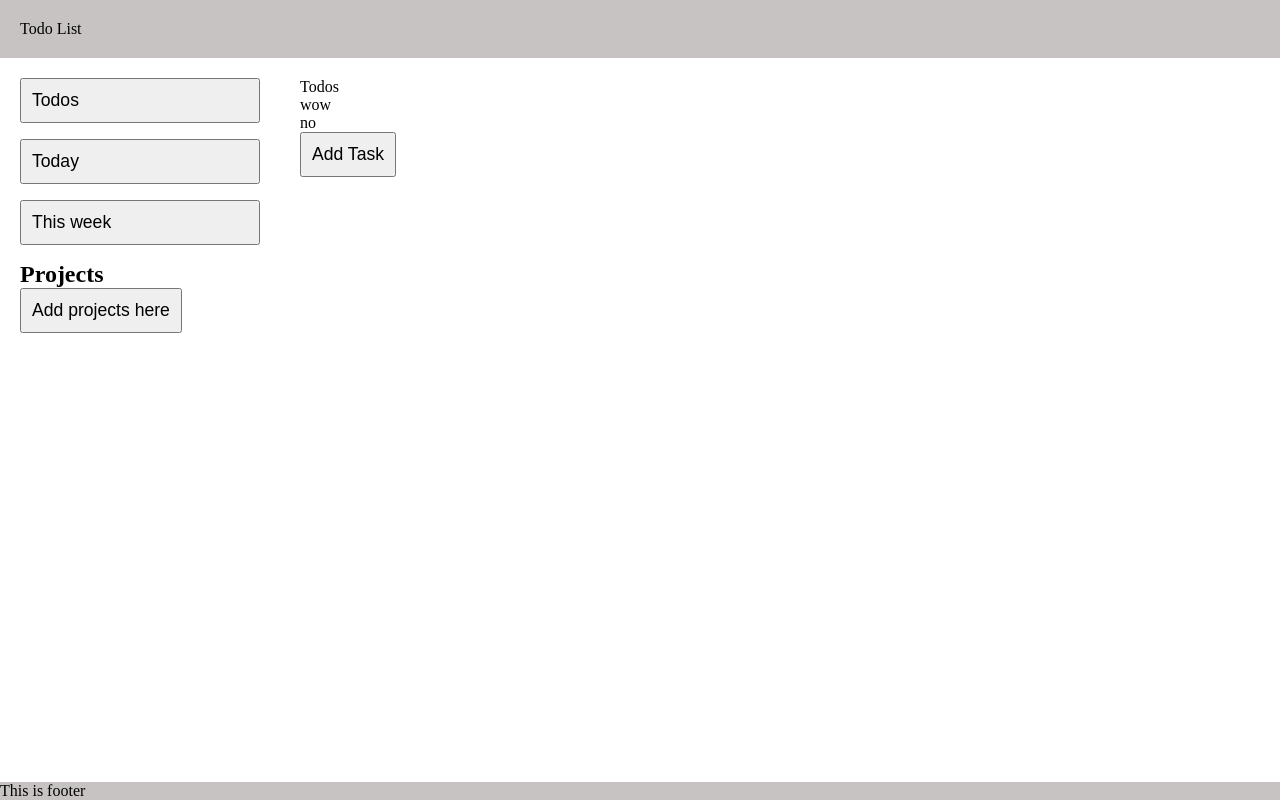
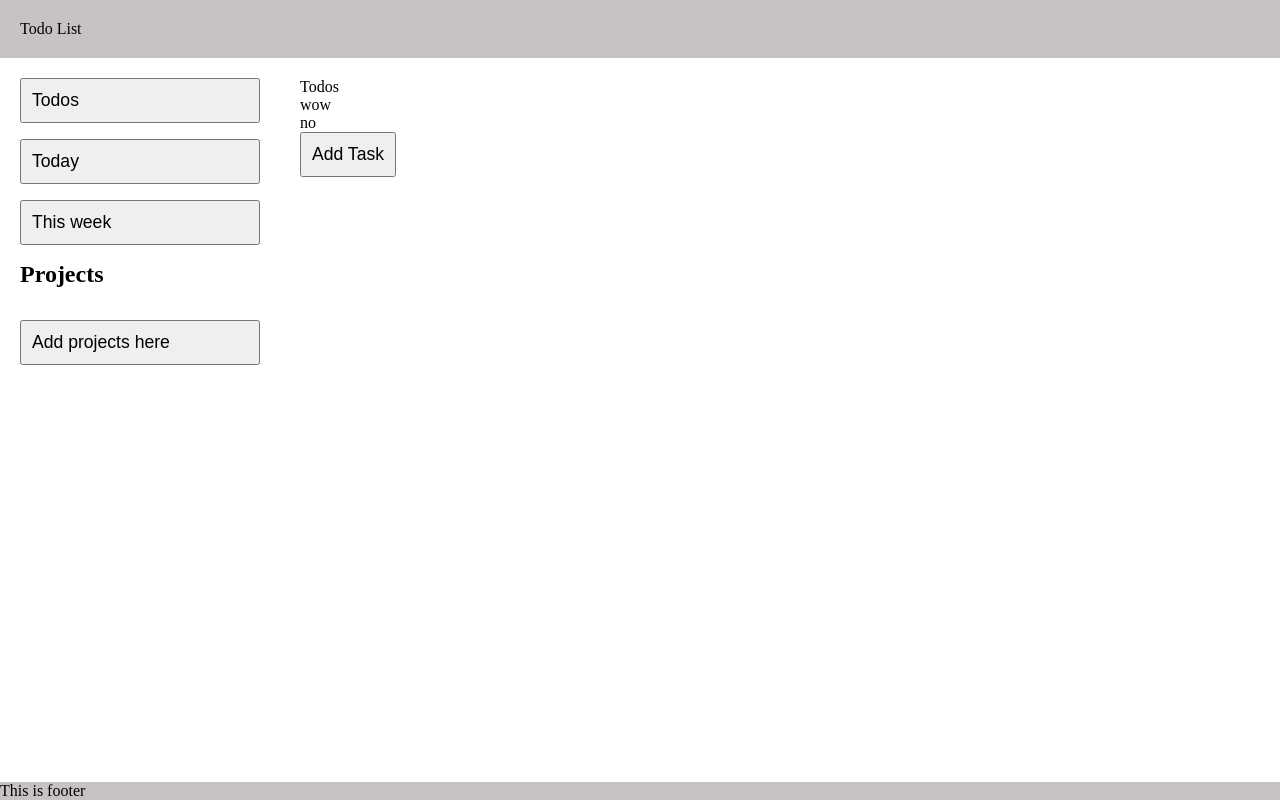
Before and after one commit to Jarrell21/todo-list, a plain HTML site: page index.html in a window 1280 px wide. Drawn offline with Linux system fonts and the light colour scheme.

Commit message:
Update css

```diff
--- a/style.css
+++ b/style.css
@@ -39,7 +39,7 @@ button {
     padding: 20px;
 }
 
-.projects {
+.project-section, .projects-container {
     display: flex;
     flex-direction: column;
     gap: 1rem;
```
